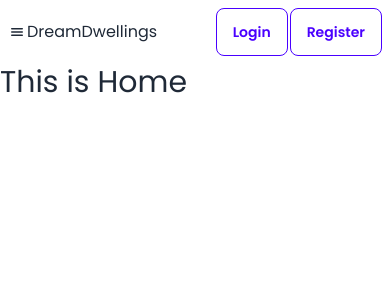
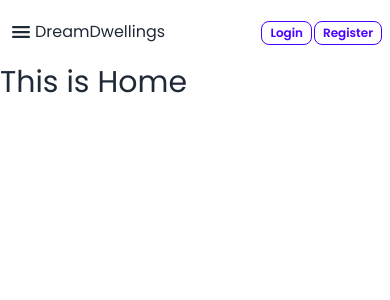
Before and after one commit to md-nasim-mondal/dream-dwellings, a React (Vite) app: page / in a window 390 px wide. Shown: the top 300 px of the page. Built offline with nearby package versions, Linux system fonts and the light colour scheme; no server answers.

Commit message:
made user profile photo dynamic and set menu bar icon and close bar icon dynamic for small devices

```diff
--- a/src/pages/Shared/Navbar/Navbar.jsx
+++ b/src/pages/Shared/Navbar/Navbar.jsx
@@ -1,10 +1,13 @@
-import { useContext } from "react";
+import { useContext, useState } from "react";
 import userDefaultPic from "../../../assets/user.png";
-import { IoMenu } from "react-icons/io5";
+import { IoClose, IoMenu } from "react-icons/io5";
 import { Link, NavLink } from "react-router-dom";
 import { AuthContext } from "../../../providers/AuthProvider";
 const Navbar = () => {
+    const [open, setOpen] = useState(false);
     const { user, logOut } = useContext(AuthContext);
+    const photoURL = user?.photoURL;
+    const displayName = user?.displayName;
 
     const handleSignOut = () => {
         logOut().then().catch();
@@ -34,13 +37,16 @@ const Navbar = () => {
                     <div className="dropdown">
                         <div
                             tabIndex={0}
+                            onClick={()=> setOpen(!open)}
                             role="button"
                             className="btn-ghost lg:hidden">
-                            <IoMenu />
+                            {open ? <IoClose className="text-2xl" /> : <IoMenu className="text-2xl" />}
                         </div>
                         <ul
                             tabIndex={0}
-                            className="menu menu-sm dropdown-content mt-3 z-[1] p-2 shadow bg-base-100 rounded-box w-52">
+                            className={`menu menu-sm dropdown-content
+                                ${open ? '' : 'hidden'}
+                                mt-3 z-[1] p-2 shadow bg-base-100 rounded-box w-52`}>
                             {navLinks}
                         </ul>
                     </div>
@@ -51,31 +57,35 @@ const Navbar = () => {
                 </div>
                 <div className="navbar-end">
                     {user ? (
-                        <>
+                        <div className="flex items-center">
                             <div
+                                className="tooltip tooltip-left"
+                                data-tip={displayName}>
+                                <div
                                 tabIndex={0}
                                 role="button"
                                 className="btn btn-ghost btn-circle avatar">
-                                <div className="w-10 rounded-full">
+                                <div className="w-12 rounded-full">
                                     <img
                                         alt="Tailwind CSS Navbar component"
-                                        src={userDefaultPic}
+                                        src={photoURL || userDefaultPic}
                                     />
                                 </div>
                             </div>
-                            <button onClick={handleSignOut} className="btn">
+                            </div>
+                            <button onClick={handleSignOut} className="btn btn-sm md:btn-md  btn-neutral ml-2">
                                 Sign Out
                             </button>
-                        </>
+                        </div>
                     ) : (
                         <>
                             <Link to={"/login"}>
-                                <button className="btn btn-outline btn-primary mr-0.5 md:mr-4">
+                                <button className="btn btn-xs md:btn-md btn-outline btn-primary mr-0.5 md:mr-4">
                                     Login
                                 </button>
                             </Link>
                             <Link to={"/register"}>
-                                <button className="btn btn-outline btn-primary">
+                                <button className="btn btn-xs md:btn-md btn-outline btn-primary">
                                     Register
                                 </button>
                             </Link>
```
